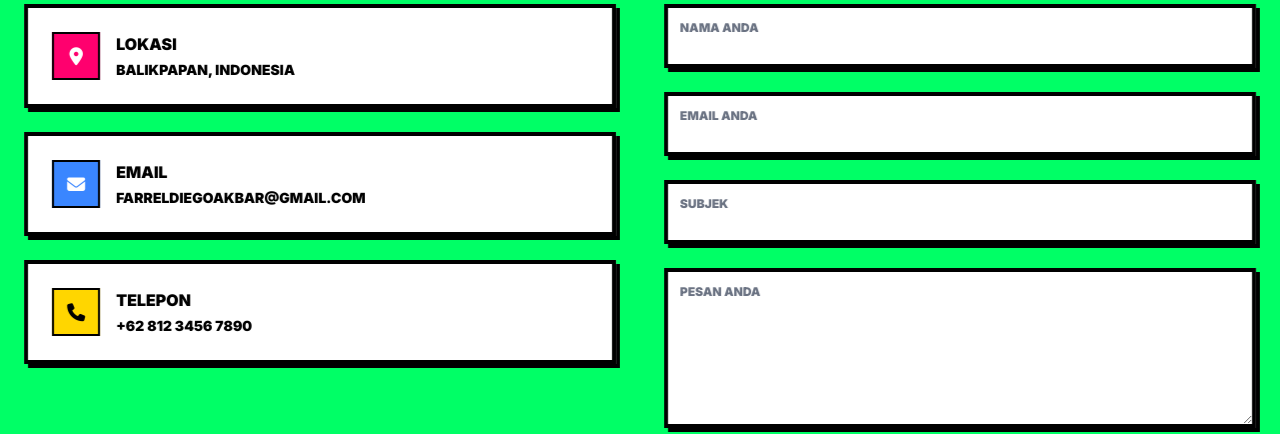
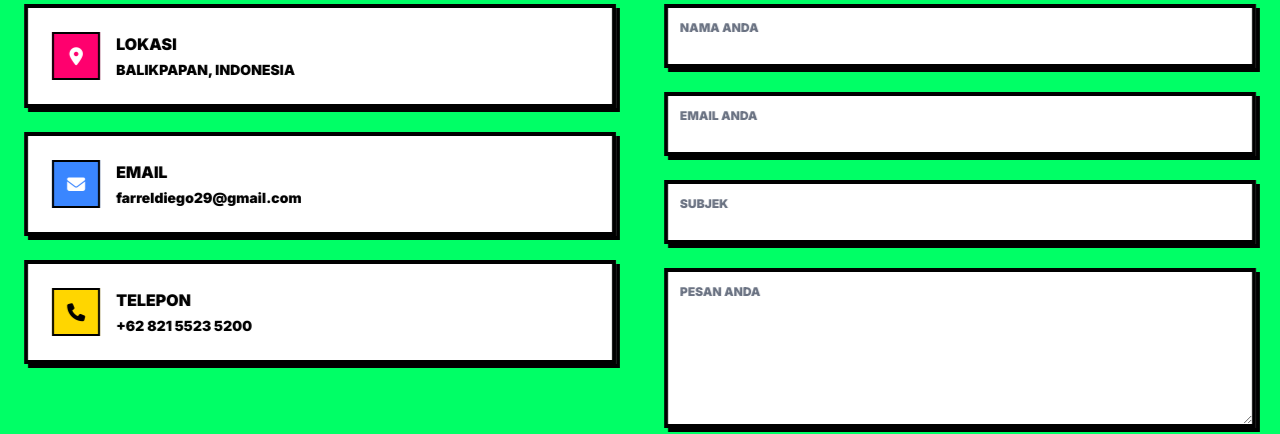
Before and after one commit to farrel-codenoob29/porto-farrel, a Next.js app: page / in a window 1280 px wide. Shown: the part 4655-5089 px from the top of the page. Built offline with nearby package versions, Linux system fonts and the light colour scheme.

Commit message:
fix: reconfigure all data

```diff
--- a/app/page.tsx
+++ b/app/page.tsx
@@ -416,9 +416,9 @@ export default function Home() {
             <div className="sm:col-span-4 flex justify-center items-center">
               <div className="w-32 h-32 sm:w-36 sm:h-36 lg:w-40 lg:h-40 border-4 border-black bg-black overflow-hidden relative shadow-[4px_4px_0px_0px_#E95420]">
                 <SafeImage
-                  src="/img/profil.jpg"
+                  src="/img/muka_parel.jpeg"
                   alt="Farrel Diego Akbar"
-                  className="w-full h-full object-cover grayscale contrast-125"
+                  className="w-full h-full object-cover contrast-125"
                 />
               </div>
             </div>
@@ -626,7 +626,7 @@ export default function Home() {
                 title="Copy Email"
               >
                 <span className="text-neo-blue group-hover:text-white font-black text-[10px]">EMAIL:</span>
-                <span className="text-white font-bold underline break-all">farreldiegoakbar@gmail.com</span>
+                <span className="text-white font-bold underline break-all">farreldiego29@gmail.com</span>
               </div>
             </div>
 
@@ -1228,7 +1228,7 @@ export default function Home() {
               {t("hero-view-work")}
             </a>
             <a
-              href="https://wa.me/6281234567890?text=Halo%20Farrel%20Diego%20Akbar"
+              href="https://wa.me/6282155235200?text=Halo%20Ayo%20Mutualan"
               target="_blank"
               rel="noopener noreferrer"
               className="neo-btn px-8 py-4 text-sm sm:text-lg uppercase tracking-bold bg-neo-green text-black w-full sm:w-auto"
@@ -1238,7 +1238,7 @@ export default function Home() {
             </a>
             <div className="flex gap-4">
               <a
-                href="https://github.com"
+                href="https://github.com/farrel-codenoob29"
                 target="_blank"
                 rel="noopener noreferrer"
                 className="neo-btn w-14 h-14 bg-neo-purple flex items-center justify-center text-white"
@@ -1247,7 +1247,7 @@ export default function Home() {
                 <i className="fab fa-github text-2xl"></i>
               </a>
               <a
-                href="https://instagram.com"
+                href="https://www.instagram.com/religoo_29/"
                 target="_blank"
                 rel="noopener noreferrer"
                 className="neo-btn w-14 h-14 bg-neo-pink flex items-center justify-center text-white"
@@ -1721,7 +1721,7 @@ export default function Home() {
                   </div>
                   <div>
                     <h4 className="text-sm sm:text-base font-black mb-1 uppercase">{t("contact-email-title")}</h4>
-                    <p className="text-black font-black text-sm uppercase break-all">farreldiegoakbar@gmail.com</p>
+                    <p className="text-black font-black text-sm break-all">farreldiego29@gmail.com</p>
                   </div>
                 </div>
 
@@ -1731,7 +1731,7 @@ export default function Home() {
                   </div>
                   <div>
                     <h4 className="text-sm sm:text-base font-black mb-1 uppercase">{t("contact-phone-title")}</h4>
-                    <p className="text-black font-black text-sm uppercase">+62 812 3456 7890</p>
+                    <p className="text-black font-black text-sm uppercase">+62 821 5523 5200</p>
                   </div>
                 </div>
               </div>
@@ -1831,7 +1831,7 @@ export default function Home() {
 
             <div className="flex space-x-6 mb-2 md:mb-0">
               <a
-                href="https://github.com"
+                href="https://github.com/farrel-codenoob29"
                 target="_blank"
                 rel="noopener noreferrer"
                 className="neo-btn w-12 h-12 bg-neo-blue flex items-center justify-center text-white footer-social-btn"
@@ -1840,7 +1840,7 @@ export default function Home() {
                 <i className="fab fa-github text-xl"></i>
               </a>
               <a
-                href="https://linkedin.com"
+                href="http://linkedin.com/in/farrel-diego-512595345/?_l=en_US"
                 target="_blank"
                 rel="noopener noreferrer"
                 className="neo-btn w-12 h-12 bg-neo-purple flex items-center justify-center text-white footer-social-btn"
@@ -1849,7 +1849,7 @@ export default function Home() {
                 <i className="fab fa-linkedin-in text-xl"></i>
               </a>
               <a
-                href="https://instagram.com"
+                href="https://www.instagram.com/religoo_29/"
                 target="_blank"
                 rel="noopener noreferrer"
                 className="neo-btn w-12 h-12 bg-neo-pink flex items-center justify-center text-white footer-social-btn"
@@ -1858,7 +1858,7 @@ export default function Home() {
                 <i className="fab fa-instagram text-xl"></i>
               </a>
               <a
-                href="https://wa.me/6281234567890"
+                href="https://wa.me/6282155235200"
                 target="_blank"
                 rel="noopener noreferrer"
                 className="neo-btn w-12 h-12 bg-neo-green flex items-center justify-center text-black footer-social-btn"
```
Also changed, not shown: public/img/muka_parel.jpeg (added).
